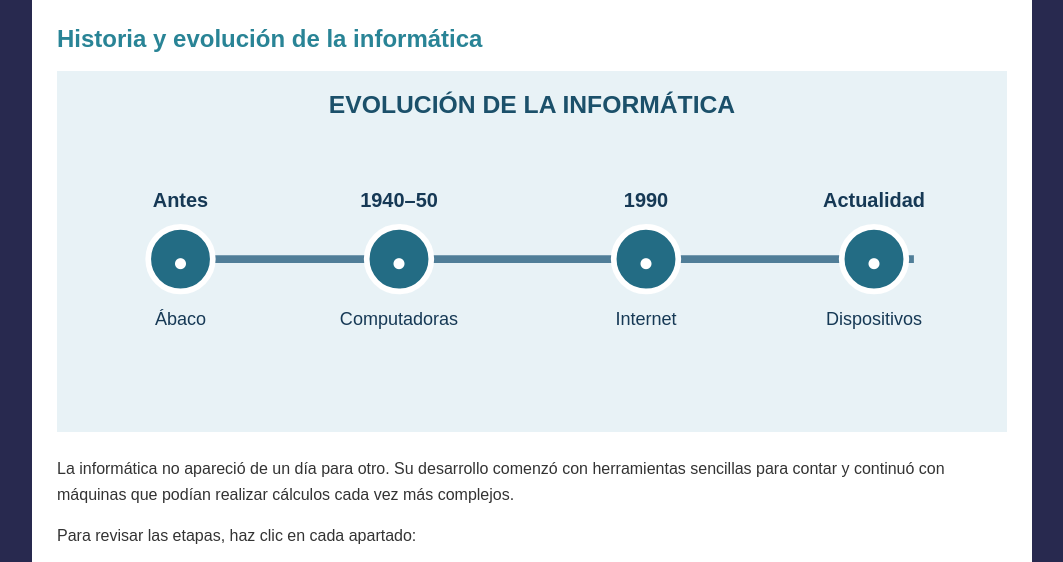
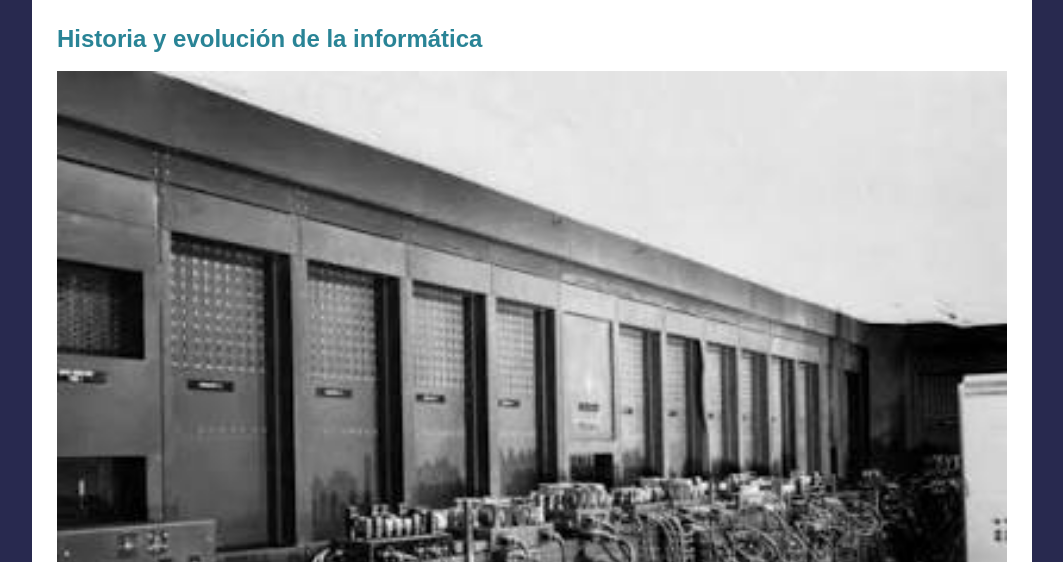
Before and after one commit to soycristianortega-hub/sitiowebinformatica2, a plain HTML site: page historia.html in a window 1280 px wide. Shown: the part 213-775 px from the top of the page, without its empty margins (108-1171 px from the left). Drawn offline with Linux system fonts and the light colour scheme.

Commit message:
Corregir rutas de fotos JPG ubicadas en raiz para historia.html

```diff
--- a/historia.html
+++ b/historia.html
@@ -23,7 +23,7 @@
 </nav>
     <main id="contenido" class="contenido">
         <h2 class="titulo">Historia y evolución de la informática</h2>
-<img src="imagenes/IMG_8835.JPG.jpeg" onerror="this.onerror=null;this.src='imagenes/historia.svg'" class="imagen-seccion img-fluid mb-4" alt="Línea del tiempo de cuatro momentos de la informática">
+<img src="IMG_8835.JPG.jpeg" onerror="this.onerror=null;this.src='imagenes/historia.svg'" class="imagen-seccion img-fluid mb-4" alt="Línea del tiempo de cuatro momentos de la informática">
 <p>La informática no apareció de un día para otro. Su desarrollo comenzó con herramientas sencillas para contar y continuó con máquinas que podían realizar cálculos cada vez más complejos.</p>
 <p>Para revisar las etapas, haz clic en cada apartado:</p>
 <div class="accordion" id="acordeonHistoria">
```
